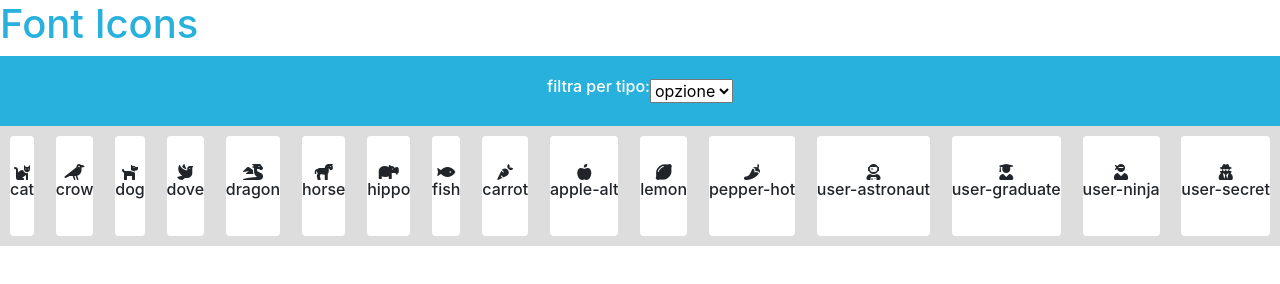
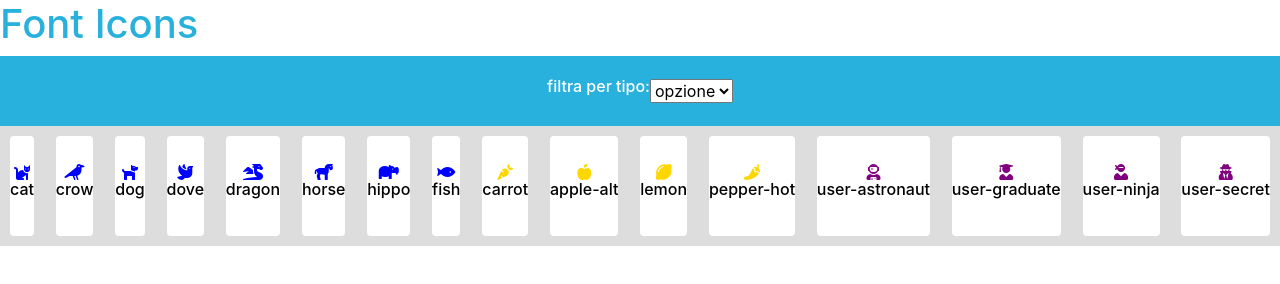
Before and after one commit to MAD71241/js-es6-icons, a plain HTML site: page index.html in a window 1280 px wide. Drawn offline with nearby package versions, Linux system fonts and the light colour scheme.

Commit message:
completo logica e css milestone 2

```diff
--- a/assets/css/style.css
+++ b/assets/css/style.css
@@ -26,3 +26,18 @@ header h1 {
 .animal-card h6 {
     font-size: 10px;
 } */
+
+/* classi per tipo - JS */
+
+.animal {
+    color: blue;
+}
+.vegetable {
+    color: gold;
+}
+.user {
+    color: purple;
+}
+.animal h6, .vegetable h6, .user h6 {
+    color: black;
+}
--- a/assets/js/main.js
+++ b/assets/js/main.js
@@ -111,6 +111,7 @@ cardList.forEach(element => {
       flex-column
       justify-content-center
       align-items-center
+      ${element.type}
     "
     >
     <i class="${element.family} ${element.prefix}${element.name}"></i>
```
